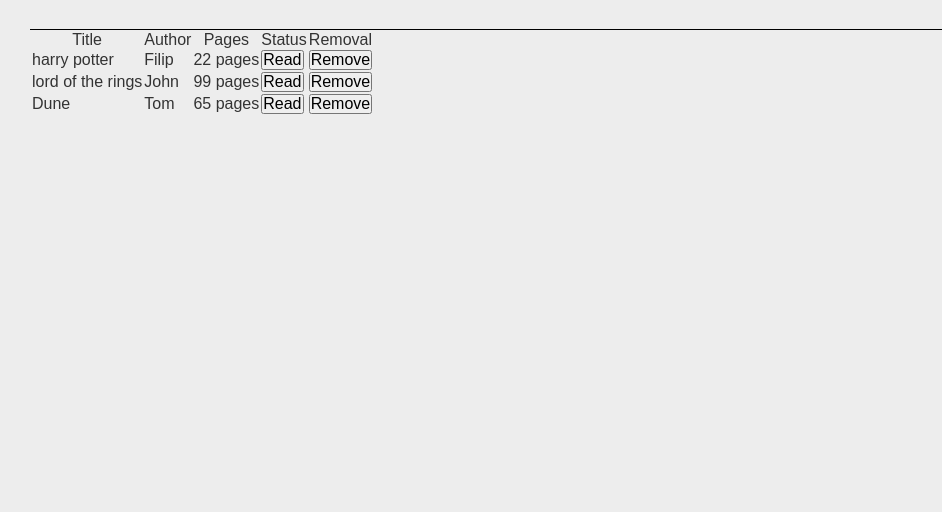
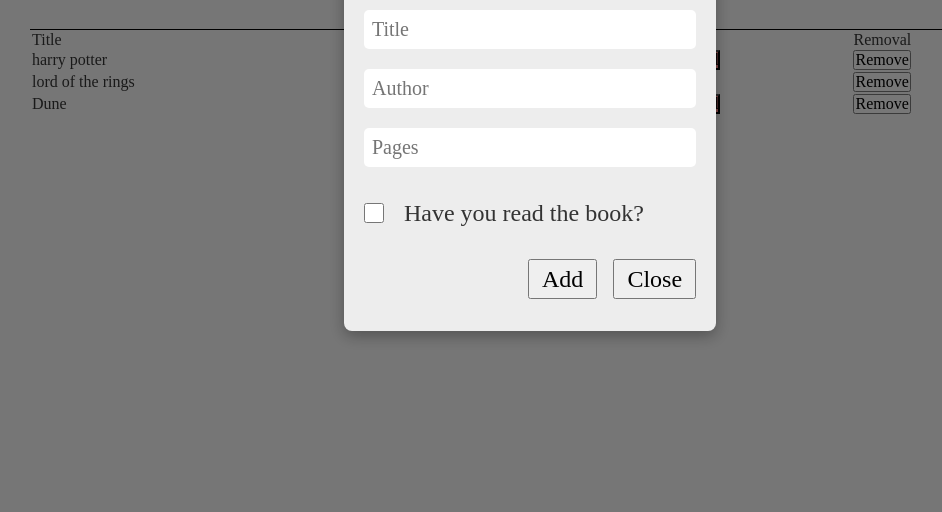
Before and after one commit to tkrizak/library, a plain HTML site: page index.html in a window 1280 px wide. Shown: the part 288-800 px from the top of the page, without its empty margins (110-1052 px from the left). Drawn offline with Linux system fonts and the light colour scheme; a web font is replaced by a local one.

Commit message:
add read or not read choice in modal and toggle in displayed books

```diff
--- a/index.html
+++ b/index.html
@@ -20,7 +20,7 @@
     <main class="main">
       <section class="books container">
         <table id="booksTable" class="books__table">
-          <thead>
+          <thead class="books__head">
             <tr>
               <th>Title</th>
               <th>Author</th>
@@ -29,43 +29,59 @@
               <th>Removal</th>
             </tr>
           </thead>
-          <tbody></tbody>
+          <tbody class="books__body"></tbody>
         </table>
       </section>
     </main>
 
-    <div id="form-modal" class="modal modal--overlay" style="display: none">
+    <!-- FORM MODAL -->
+    <div id="formModal" class="modal" style="display: flex">
       <div class="modal__content">
-        <h2 class="modal__title">Add a New Book</h2>
-        <form id="book-form" class="modal__form">
-          <label for="author" class="modal__label">Author:</label>
+        <h2 class="modal__title">Add a new book</h2>
+        <form id="bookForm" class="modal__form">
+          <input
+            type="text"
+            id="title"
+            name="title"
+            class="modal__input"
+            placeholder="Title"
+            required
+          />
+
           <input
             type="text"
             id="author"
             name="author"
             class="modal__input"
+            placeholder="Author"
             required
-          /><br /><br />
-          <label for="title" class="modal__label">Title:</label>
-          <input
-            type="text"
-            id="title"
-            name="title"
-            class="modal__input"
-            required
-          /><br /><br />
-          <label for="pages" class="modal__label">Pages:</label>
+          />
+
           <input
             type="number"
             id="pages"
             name="pages"
             class="modal__input"
+            placeholder="Pages"
             required
-          /><br /><br />
-          <button type="submit" class="modal__button">Add</button>
-          <button type="button" class="modal__button modal__button--close">
-            Close
-          </button>
+          />
+          <div class="modal__read">
+            <input
+              type="checkbox"
+              id="read"
+              name="read"
+              class="modal__checkbox"
+            />
+            <label for="read" class="modal__label"
+              >Have you read the book?</label
+            >
+          </div>
+          <div class="modal__buttons">
+            <button type="submit" class="modal__button">Add</button>
+            <button type="button" class="modal__button modal__button--close">
+              Close
+            </button>
+          </div>
         </form>
       </div>
     </div>
--- a/library.js
+++ b/library.js
@@ -1,5 +1,5 @@
 const addBookBtn = document.querySelector('.add-book-button');
-const formModal = document.getElementById('form-modal');
+const formModal = document.getElementById('formModal');
 const closeFormBtn = document.querySelector('.modal__button--close');
 
 const myLibrary = [
@@ -7,31 +7,37 @@ const myLibrary = [
     author: 'Filip',
     title: 'harry potter',
     pages: '22',
+    isRead: false,
   },
   {
     author: 'John',
     title: 'lord of the rings',
     pages: '99',
+    isRead: true,
   },
   {
     author: 'Tom',
     title: 'Dune',
     pages: '65',
+    isRead: false,
   },
 ];
 
 // Book constructor
 
-function Book(author, title, pages) {
+function Book(author, title, pages, isRead) {
   this.author = author;
   this.title = title;
   this.pages = pages;
+  this.isRead = isRead;
 }
 
 // Handles adding individual book to the book library
 
-function addBookToLibrary(author, title, pages) {
-  myLibrary.push(new Book(author, title, pages));
+function addBookToLibrary(author, title, pages, readCheckbox) {
+  const isRead = readCheckbox.checked;
+
+  myLibrary.push(new Book(author, title, pages, isRead));
   console.log(myLibrary);
   displayBooks();
 }
@@ -40,14 +46,15 @@ console.log(myLibrary);
 
 // Handles book submission
 
-document.getElementById('book-form').addEventListener('submit', (event) => {
+document.getElementById('bookForm').addEventListener('submit', (event) => {
   event.preventDefault();
 
   const author = document.getElementById('author').value;
   const title = document.getElementById('title').value;
   const pages = document.getElementById('pages').value;
+  const readCheckbox = document.getElementById('read');
 
-  addBookToLibrary(author, title, pages);
+  addBookToLibrary(author, title, pages, readCheckbox);
 
   hideFormModal();
 });
@@ -55,11 +62,11 @@ document.getElementById('book-form').addEventListener('submit', (event) => {
 // Handles displaying the book form
 
 function showFormModal() {
-  document.getElementById('form-modal').style.display = 'flex';
+  document.getElementById('formModal').style.display = 'flex';
 }
 
 function hideFormModal() {
-  document.getElementById('form-modal').style.display = 'none';
+  document.getElementById('formModal').style.display = 'none';
 }
 
 addBookBtn.addEventListener('click', () => {
@@ -72,38 +79,13 @@ closeFormBtn.addEventListener('click', () => {
 
 // Hides form modal if the user clicks outside of modal interface
 
-document.getElementById('form-modal').addEventListener('click', (event) => {
-  if (event.target === document.getElementById('form-modal')) {
+document.getElementById('formModal').addEventListener('click', (event) => {
+  if (event.target === document.getElementById('formModal')) {
     hideFormModal();
   }
 });
 
-// Displays submitted book inside myLibrary on the page
-
-/* function displayBooks() {
-  // Clear current book list to prevent book duplication
-  booksGrid.innerHTML = '';
-
-  myLibrary.forEach((book) => {
-    // Create elements for each book
-    const bookDiv = document.createElement('div');
-    bookDiv.classList.add('book');
-    const bookAuthor = document.createElement('p');
-    const bookTitle = document.createElement('p');
-    const bookPages = document.createElement('p');
-
-    // Give each book correct text
-    bookAuthor.textContent = book.author;
-    bookTitle.textContent = book.title;
-    bookPages.textContent = `${book.pages} pages`;
-
-    // Add correct elements to correct DOM node
-    booksGrid.appendChild(bookDiv);
-    bookDiv.appendChild(bookAuthor);
-    bookDiv.appendChild(bookTitle);
-    bookDiv.appendChild(bookPages);
-  });
-} */
+// Displays submitted book inside myLibrary as a table on the page
 
 function displayBooks() {
   const booksTableBody = document
@@ -126,7 +108,21 @@ function displayBooks() {
     pagesCell.textContent = `${book.pages} pages`;
 
     const statusButton = document.createElement('button');
-    statusButton.textContent = 'Read';
+    statusButton.textContent = book.isRead ? 'Read' : 'Not Read';
+    statusButton.className = book.isRead
+      ? 'status-button-read'
+      : 'status-button-not-read';
+
+    // User can change read status
+
+    statusButton.addEventListener('click', () => {
+      book.isRead = !book.isRead;
+      statusButton.textContent = book.isRead ? 'Read' : 'Not Read';
+      statusButton.className = book.isRead
+        ? 'status-button-read'
+        : 'status-button-not-read';
+      console.log(myLibrary);
+    });
 
     statusCell.appendChild(statusButton);
 
--- a/style.css
+++ b/style.css
@@ -1,4 +1,4 @@
-@import url('https://fonts.googleapis.com/css2?family=New+Amsterdam&display=swap');
+@import url('https://fonts.googleapis.com/css2?family=Copse&family=Eczar:wght@400..800&family=Sedan:ital@0;1&display=swap');
 
 *,
 *::before,
@@ -16,7 +16,7 @@ body {
   min-height: 100vh;
   text-rendering: optimizeSpeed;
   line-height: 1;
-  font-family: 'New Amsterdam', sans-serif;
+  font-family: 'Copse', serif;
   background-color: #ededed;
   color: #333333;
 }
@@ -32,10 +32,15 @@ svg {
 
 h2 {
   font-size: 3rem;
+  font-weight: 700;
 }
 
 p {
   font-size: 1.5rem;
+}
+
+button {
+  cursor: pointer;
 }
 
 .container {
@@ -78,19 +83,12 @@ p {
   display: flex;
   justify-content: center;
   align-items: center;
-}
-
-.modal__title {
-  margin-bottom: 1.25rem;
-}
-
-.modal--overlay {
   background-color: rgba(0, 0, 0, 0.5);
 }
 
 .modal__content {
-  background-color: white;
-  padding: 20px;
+  background-color: #ededed;
+  padding: 2rem 1.25rem;
   border-radius: 8px;
   max-width: 80%;
   max-height: 80%;
@@ -98,11 +96,83 @@ p {
   box-shadow: 0 5px 15px rgba(0, 0, 0, 0.3);
 }
 
+.modal__title {
+  text-align: center;
+  margin-bottom: 2.25rem;
+  cursor: default;
+}
+
+.modal__form {
+  display: flex;
+  flex-direction: column;
+  gap: 1.25rem;
+}
+
 .modal__label {
+  font-weight: normal;
   font-size: 1.5rem;
+  line-height: 20px;
+}
+
+.modal__input {
+  padding: 8px 8px;
+  border: 1px solid #ccc;
+  border-radius: 5px;
+  font-size: 1.25rem;
+  border: none;
+}
+
+.modal__input::placeholder {
+  font-size: 1.25rem;
+}
+
+.modal__input:focus,
+.modal__checkbox:focus {
+  outline: none;
+  box-shadow: 0 0 0 3px rgba(143, 143, 143, 0.2);
+}
+
+.modal__read {
+  margin-top: 1rem;
+  margin-bottom: 1rem;
+  display: flex;
+  align-items: center;
+  gap: 1.25rem;
+}
+
+.modal__checkbox {
+  width: 20px;
+  height: 20px;
+  accent-color: white;
+}
+
+.modal__buttons {
+  display: flex;
+  align-items: center;
+  justify-content: flex-end;
+  gap: 1rem;
 }
 
 .modal__button {
   font-size: 1.5rem;
   padding: 0.25em 0.5em;
 }
+
+/* BOOKS TABLE */
+
+.books__table {
+  width: 100%;
+}
+
+th,
+td {
+  text-align: left;
+}
+
+.status-button-read {
+  background-color: lightgreen;
+}
+
+.status-button-not-read {
+  background-color: lightcoral;
+}
```
